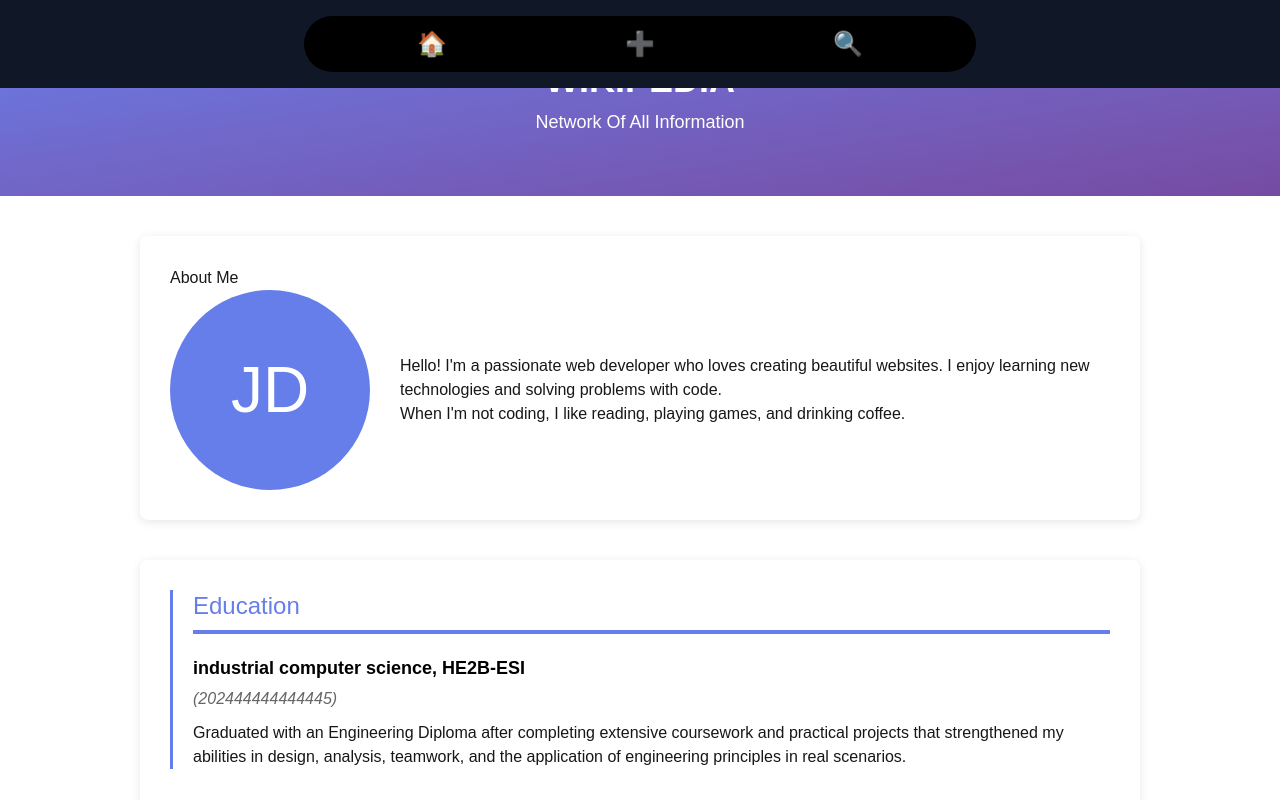
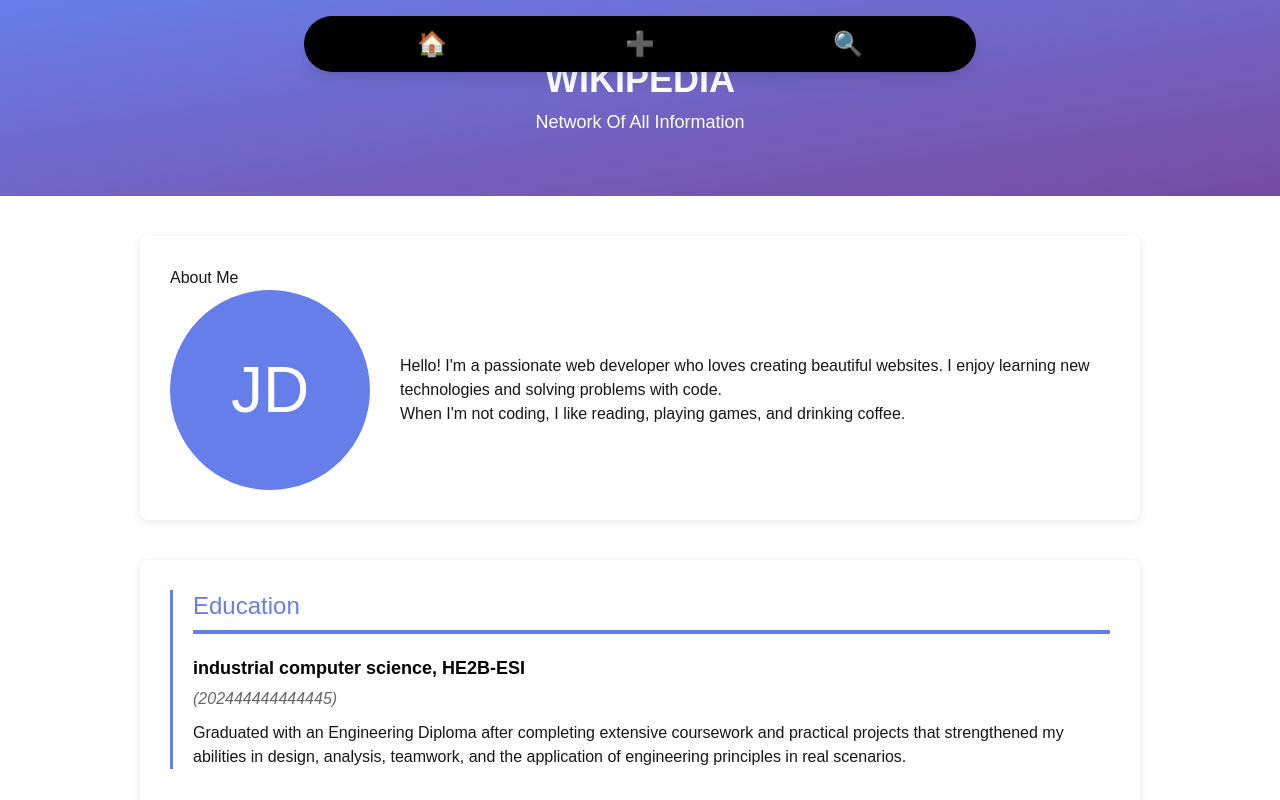
Before and after one commit to 25216b/ExamRepo, a Next.js app in the folder my-app/: page / in a window 1280 px wide. Shown: the top 800 px of the page. Built offline with nearby package versions, Linux system fonts and the light colour scheme; no server answers; the database is empty.

Commit message:
fix navbar

```diff
--- a/my-app/app/components/Navbar.tsx
+++ b/my-app/app/components/Navbar.tsx
@@ -104,8 +104,8 @@
     };
 
     return (
-        <nav className="fixed top-0 left-0 w-full bg-gray-900 py-4 px-4 z-50">
-            <div className="max-w-2xl mx-auto bg-black rounded-full px-6 py-3 relative">
+        <nav className="fixed top-0 left-0 right-0 w-full py-4 px-4 z-[9999]">
+            <div className="max-w-2xl mx-auto bg-black rounded-full px-6 py-3 relative shadow-lg">
                 <ul className="list-none flex justify-around items-center">
                     <NavLink href="#top">🏠</NavLink>
 
```
